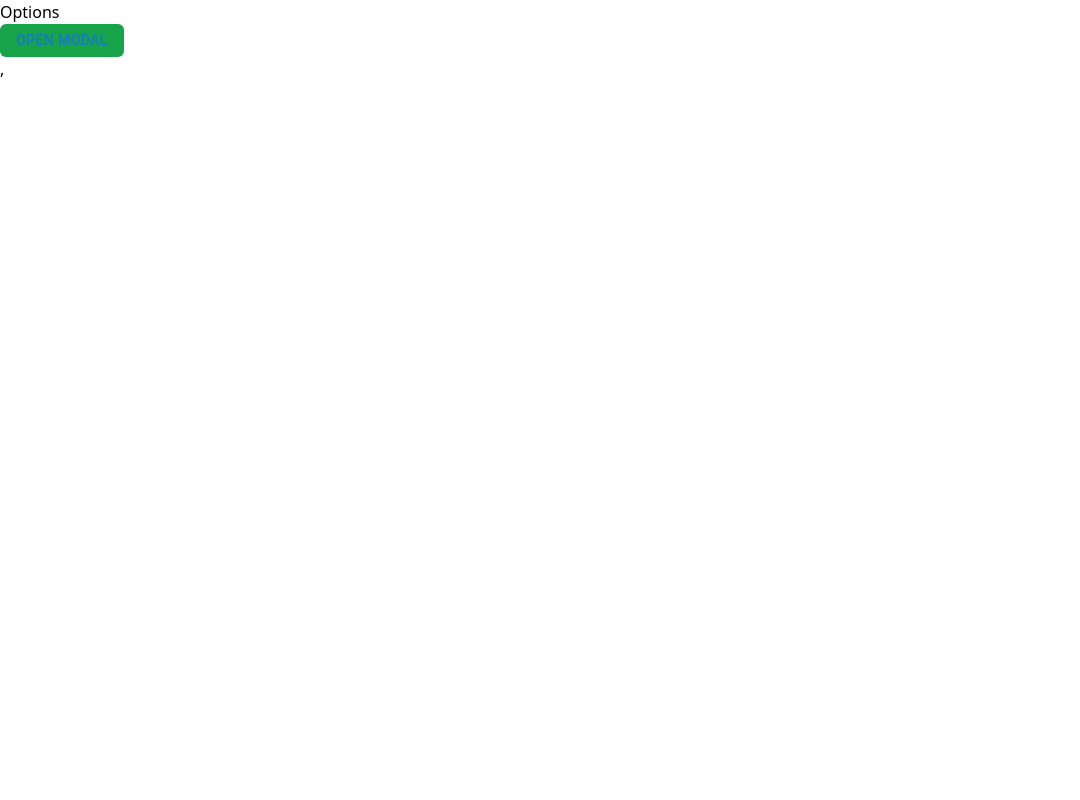
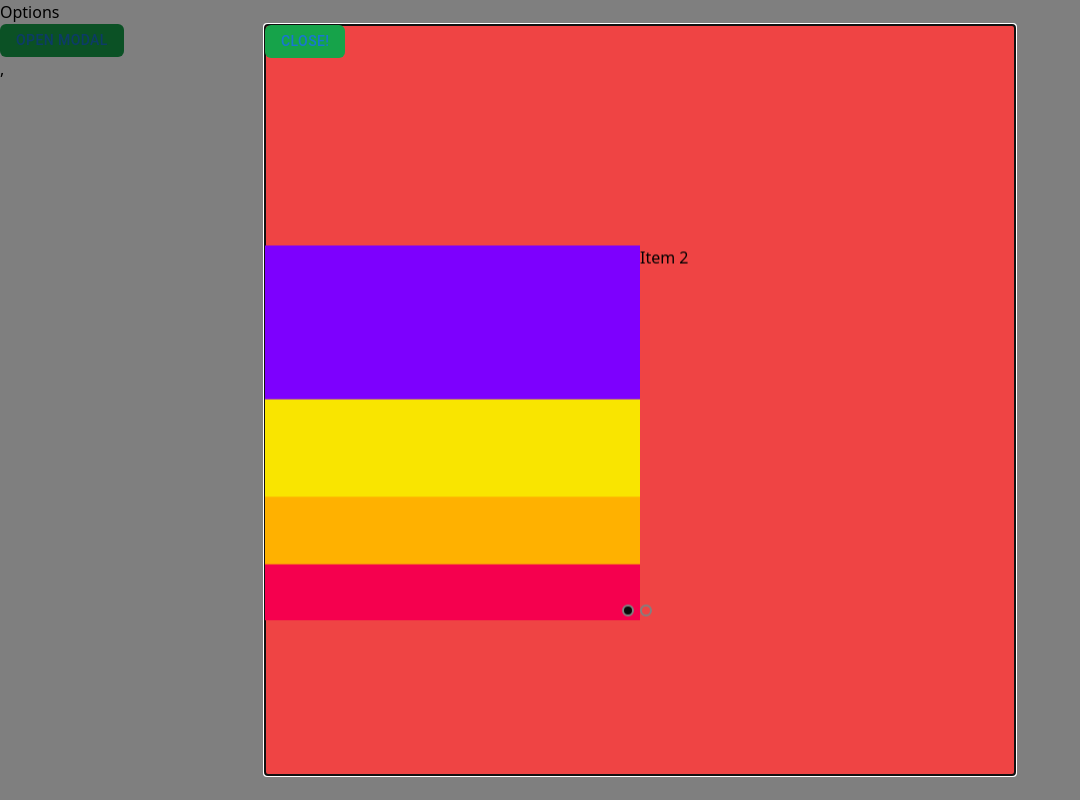
Before and after one commit to mckenzie-morris/Warboat, a React app: page /options in a window 1280 px wide. Shown: the whole page, without its empty margins (0-1080 px from the left). Built offline with nearby package versions, Linux system fonts and the light colour scheme; what @designbycode/tailwindcss-text-shadow, fluid-tailwind would draw is missing.

Commit message:
carousel component integrated 12/12/24

```diff
--- a/src/components/Carousel.jsx
+++ b/src/components/Carousel.jsx
@@ -0,0 +1,49 @@
+import Carousel from "react-multi-carousel";
+import "react-multi-carousel/lib/styles.css";
+import testImg from "../assets/test.png";
+
+const responsive = {
+  desktop: {
+    breakpoint: { max: 3000, min: 1024 },
+    items: 3,
+    slidesToSlide: 3, // optional, default to 1.
+  },
+  tablet: {
+    breakpoint: { max: 1024, min: 464 },
+    items: 2,
+    slidesToSlide: 2, // optional, default to 1.
+  },
+  mobile: {
+    breakpoint: { max: 464, min: 0 },
+    items: 1,
+    slidesToSlide: 1, // optional, default to 1.
+  },
+};
+export default () => {
+  return (
+      <Carousel
+        swipeable={false}
+        draggable={false}
+        showDots={true}
+        responsive={responsive}
+        ssr={false} // means to render carousel on server-side.
+        infinite={true}
+        autoPlay={false}
+        autoPlaySpeed={1000}
+        keyBoardControl={true}
+        customTransition="all .5"
+        transitionDuration={500}
+        containerClass="carousel-container"
+        removeArrowOnDeviceType={["tablet", "mobile"]}
+        dotListClass="custom-dot-list-style"
+        itemClass="carousel-item-padding-40-px"
+      >
+        <div>
+          <img src={testImg} alt="My Image" />
+        </div>
+        <div>Item 2</div>
+        <div>Item 3</div>
+        <div>Item 4</div>
+      </Carousel>
+  );
+};
--- a/src/components/Modal.jsx
+++ b/src/components/Modal.jsx
@@ -1,5 +1,6 @@
 import Modal from "@mui/material/Modal";
 import Button from "@mui/material/Button";
+import Carousel from "./Carousel.jsx";
 
 function BasicModal() {
   const [open, setOpen] = React.useState(false);
@@ -14,14 +15,18 @@ function BasicModal() {
       >
         Open modal
       </Button>
-      <Modal open={open} onClose={handleClose}>
-        <div className="fixed left-1/2 top-1/2 h-[250px] w-[250px] -translate-x-1/2 -translate-y-1/2 bg-red-500">
+      {/* change open={true} to open={open} after finishing edits */}
+      <Modal open={true} onClose={handleClose}>
+        <div className="fixed left-1/2 top-1/2 h-[750px] w-[750px] -translate-x-1/2 -translate-y-1/2 bg-red-500">
           <Button
             className="rounded-md bg-green-600 px-4 py-1"
             onClick={handleClose}
           >
             Close!{" "}
           </Button>
+          <div className="relative top-1/2 -translate-y-1/2">
+            <Carousel />
+          </div>
         </div>
       </Modal>
     </div>
```
Also changed, not shown: src/assets/test.png (added), 6 other files (tests, documents, lock files or other folders).
